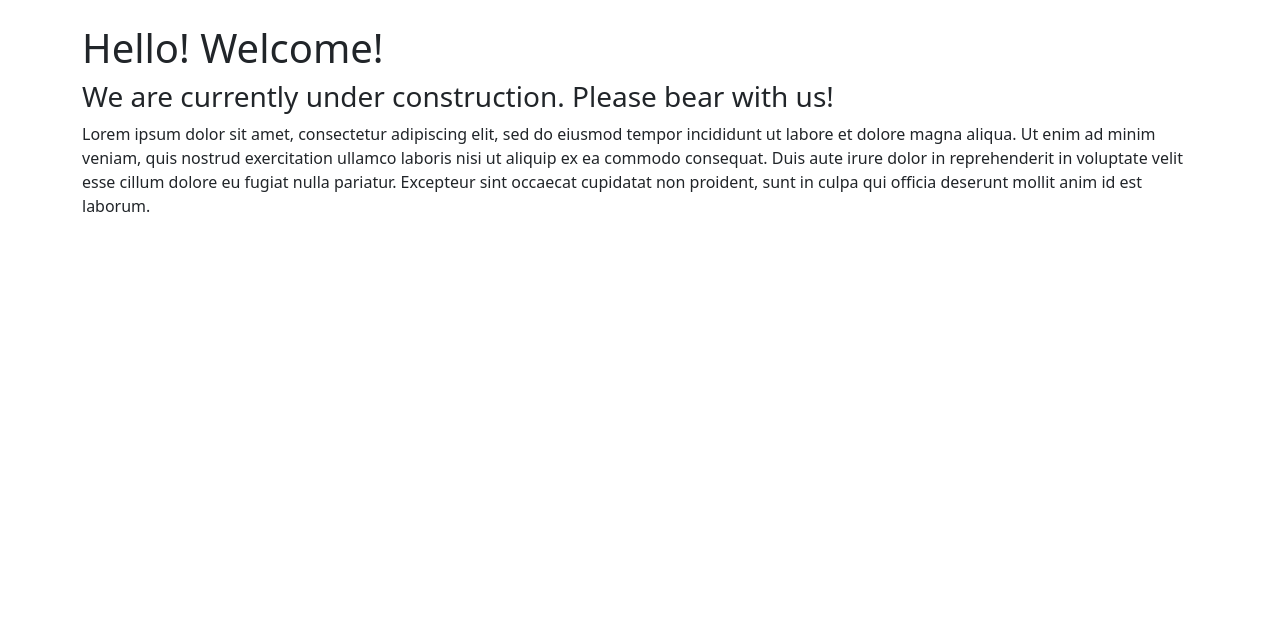
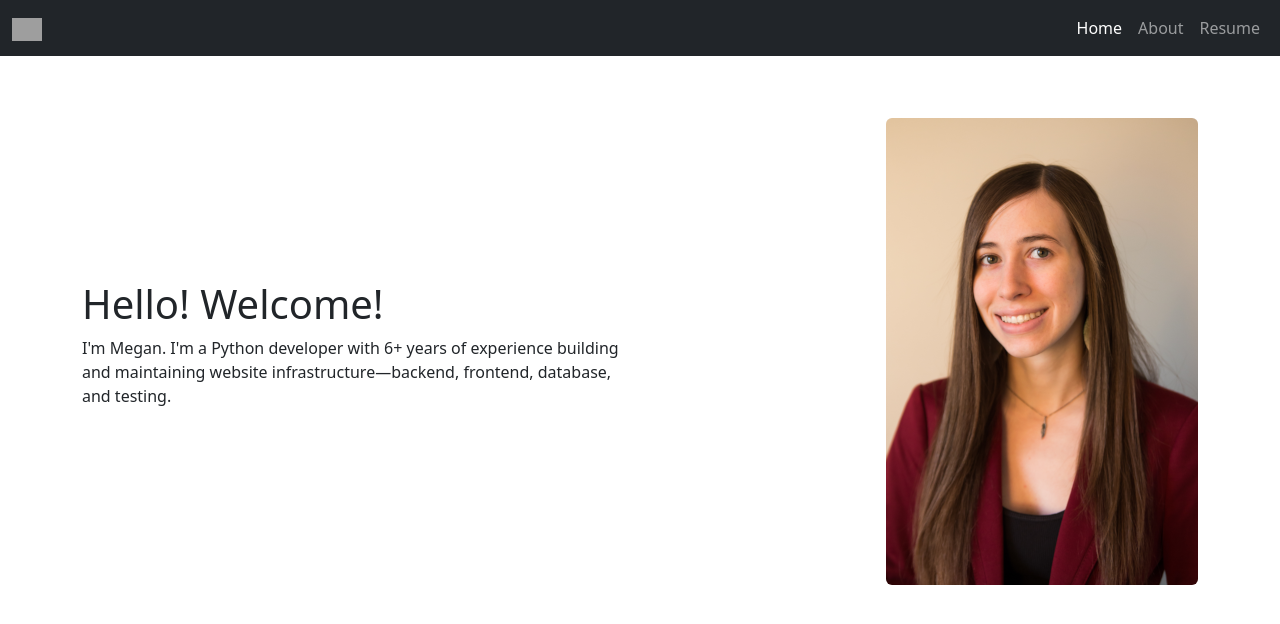
Before and after one commit to megannissel/website, a Flask app: page / in a window 1280 px wide. Shown: the top 624 px of the page. Run offline with Flask 3, Linux system fonts and the light colour scheme; grey boxes are pictures that could not be loaded.

Commit message:
homepage base

```diff
--- a/app.py
+++ b/app.py
@@ -1,6 +1,20 @@
+from datetime import datetime, timedelta
+
 from flask import Flask, render_template
+
 app = Flask(__name__)
 
 @app.route('/')
-def hello_world():
-    return render_template('home.html')
+def home():
+  years = (datetime.utcnow().date() - datetime(2017,1,1).date()).days // 365
+  return render_template('home.html',
+    years=years,
+  )
+
+@app.route('/about')
+def about():
+  return render_template('about.html')
+
+@app.route('/resume')
+def resume():
+  return render_template('resume.html')
--- a/static/css/custom.css
+++ b/static/css/custom.css
@@ -1,18 +1,5 @@
-.mb5 {
-  margin-bottom:0.5em;
+body { padding-top: 70px; }
+
+.navbar-custom {
+  background-color: #630c1fff;
 }
-.mb10 {
-  margin-bottom:1em;
-}
-.mb15 {
-  margin-bottom:1.5em;
-}
-.mt5 {
-  margin-top:0.5em;
-}
-.mt10 {
-  margin-top:1em;
-}
-.mt15 {
-  margin-top:1.5em;
-}
--- a/templates/base.html
+++ b/templates/base.html
@@ -1,7 +1,7 @@
 <!DOCTYPE html>
 <html>
 <head>
-  <title>{% block title %}{% endblock %}</title>
+  <title>Megan Nissel | {% block title %}{% endblock %}</title>
   <link href="https://cdn.jsdelivr.net/npm/bootstrap@5.3.2/dist/css/bootstrap.min.css" rel="stylesheet" integrity="sha384-T3c6CoIi6uLrA9TneNEoa7RxnatzjcDSCmG1MXxSR1GAsXEV/Dwwykc2MPK8M2HN" crossorigin="anonymous">
   <script src="https://cdn.jsdelivr.net/npm/bootstrap@5.3.2/dist/js/bootstrap.bundle.min.js" integrity="sha384-C6RzsynM9kWDrMNeT87bh95OGNyZPhcTNXj1NW7RuBCsyN/o0jlpcV8Qyq46cDfL" crossorigin="anonymous"></script>
   <link rel="stylesheet" href="/static/css/custom.css">
--- /dev/null
+++ b/templates/header.html
@@ -0,0 +1,27 @@
+{% macro Header(active=None) %}
+<nav class="navbar navbar-expand-md fixed-top bg-dark" data-bs-theme="dark">
+  <div class="container-fluid">
+    <a class="navbar-brand" href="{{url_for('home')}}">
+      <img src="/static/images/bee_icon.jpg" alt="Megan Nissel" width="30"></img>
+    </a>
+    <button class="navbar-toggler" type="button" data-bs-toggle="collapse" data-bs-target="#navbarNav" aria-controls="navbarNav" aria-expanded="false" aria-label="Toggle navigation">
+      <span class="navbar-toggler-icon"></span>
+    </button>
+    <div class="collapse navbar-collapse" id="navbarNav">
+      <ul class="navbar-nav ms-auto">
+        {{ NavElement(url_for('home'), "Home", 'home', active) }}
+        {{ NavElement(url_for('about'), "About", 'about', active) }}
+        {{ NavElement(url_for('resume'), "Resume", 'resume', active) }}
+      </ul>
+    </div>
+
+
+  </div>
+</nav>
+{% endmacro %}
+
+{% macro NavElement(link, copy, page, active) %}
+<li class="nav-item">
+  <a class="nav-link {% if active==page %}active{% endif %}" {% if active==page %}aria-current="page"{% endif %} href="{{link}}">{{copy}}</a>
+</li>
+{% endmacro %}
--- a/templates/home.html
+++ b/templates/home.html
@@ -1,21 +1,20 @@
 {% extends "base.html" %}
+{% import 'header.html' as header %}
+
 {% block title %}Home{% endblock %}
+
 {% block body %}
+{{ header.Header('home') }}
 <div class="container">
-  <div class="row mt15">
-    <div class="col">
+  <div class="row align-items-center justify-content-between mt-5">
+    <div class="col-6">
       <h1>Hello! Welcome!</h1>
+      <p>I'm Megan. I'm a Python developer with {{years}}+ years of experience building and maintaining website infrastructure&mdash;backend, frontend, database, and testing.</p>
+    </div>
+    <div class="col-6">
+      <img src="/static/images/headshot_scaled.png" class="img-fluid rounded float-end" alt="headshot"></img>
     </div>
   </div>
-  <div class="row">
-    <div class="col">
-      <h3>We are currently under construction. Please bear with us!</h3>
-    </div>
-  </div>
-  <div class="row">
-    <div class="col">
-      <p>Lorem ipsum dolor sit amet, consectetur adipiscing elit, sed do eiusmod tempor incididunt ut labore et dolore magna aliqua. Ut enim ad minim veniam, quis nostrud exercitation ullamco laboris nisi ut aliquip ex ea commodo consequat. Duis aute irure dolor in reprehenderit in voluptate velit esse cillum dolore eu fugiat nulla pariatur. Excepteur sint occaecat cupidatat non proident, sunt in culpa qui officia deserunt mollit anim id est laborum.</p>
-    </div>
   </div>
 </div>
 {% endblock %}
```
Also changed, not shown: templates/about.html (added, +18 -0 lines), templates/resume.html (added, +18 -0 lines), static/images/headshot_scaled.png (added).
